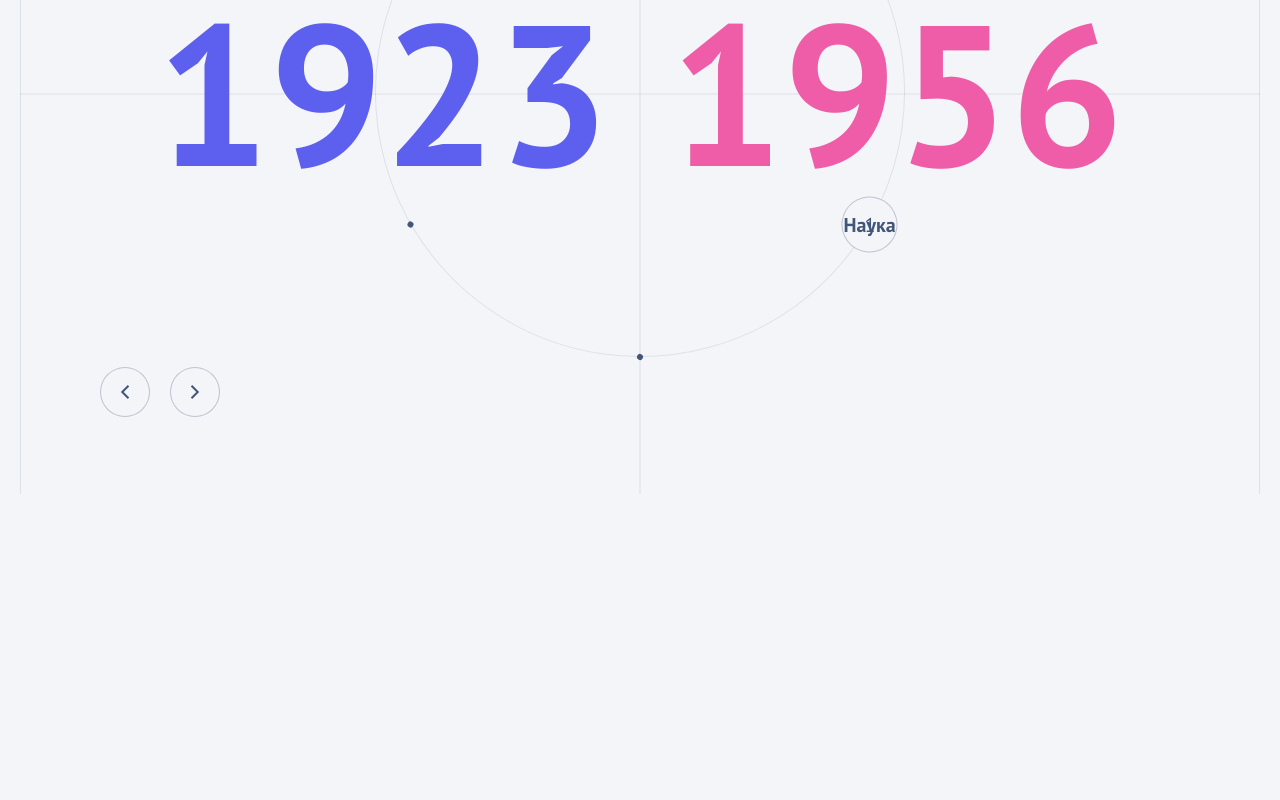
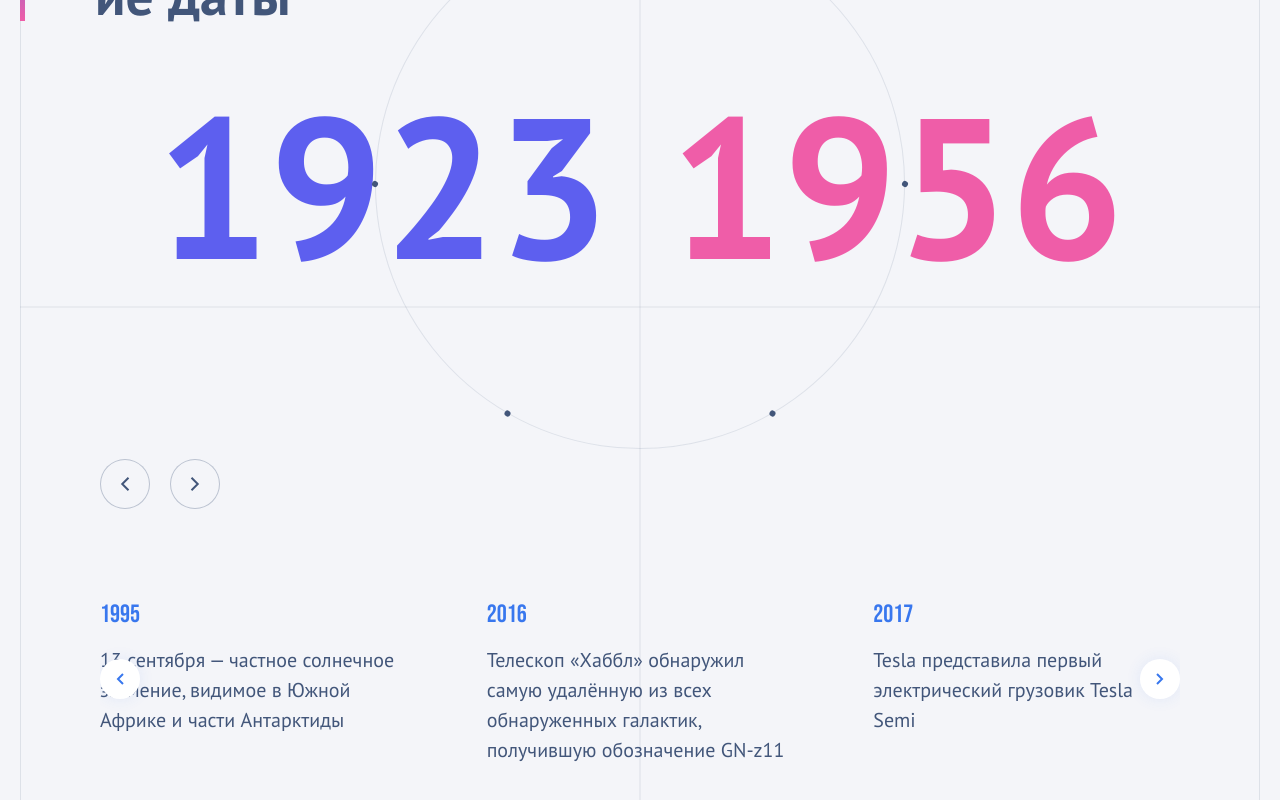
Before and after one commit to Jkerdley/dateswiper, a React app: page / in a window 1280 px wide. Shown: the part 306-1106 px from the top of the page. Before the commit the page ends 800 px from the top, so only its background shows below. Built offline with nearby package versions, Linux system fonts and the light colour scheme.

Commit message:
feat: adds swiper slider and optimize animation with styles

```diff
--- a/src/components/HistoricalDates/Controls.module.scss
+++ b/src/components/HistoricalDates/Controls.module.scss
@@ -19,14 +19,18 @@
 	align-items: center;
 	justify-content: center;
 	cursor: pointer;
-
+	transition: all 0.3s ease;
 	user-select: none;
 	-webkit-user-select: none;
 	-moz-user-select: none;
 	-ms-user-select: none;
 	-webkit-tap-highlight-color: transparent;
 
-	transition: all 0.3s ease;
+	svg {
+		width: 10px;
+		height: 14px;
+		transition: opacity 0.2s ease;
+	}
 	&:hover {
 		background: $light-bg;
 		transform: scale(1.03);
@@ -36,22 +40,11 @@
 		border: 1px solid $primary-color-opacity;
 		background: $light-bg;
 		transform: scale(0.85);
-	}
-
-	svg {
-		width: 10px;
-		height: 14px;
-	}
-}
-
-.prevButton {
-	svg {
-		transform: rotate(0);
-	}
-}
-.nextButton {
-	svg {
-		transform: rotate(0);
+		svg {
+			width: 10px;
+			height: 14px;
+			opacity: 0.2;
+		}
 	}
 }
 
--- a/src/components/HistoricalDates/Controls.tsx
+++ b/src/components/HistoricalDates/Controls.tsx
@@ -9,20 +9,12 @@ interface ControlsProps {
 export const Controls: React.FC<ControlsProps> = ({ onNext, onPrev }) => {
 	return (
 		<div className={styles.controls}>
-			<button
-				className={`${styles.controlButton} ${styles.prevButton}`}
-				onClick={onPrev}
-				aria-label="Предыдущий период"
-			>
+			<button className={`${styles.controlButton}`} onClick={onPrev} aria-label="Предыдущий период">
 				<svg width="10" height="14" viewBox="0 0 10 14" fill="none">
 					<path d="M8.49988 0.750001L2.24988 7L8.49988 13.25" stroke="#42567A" strokeWidth="2" />
 				</svg>
 			</button>
-			<button
-				className={`${styles.controlButton} ${styles.nextButton}`}
-				onClick={onNext}
-				aria-label="Следующий период"
-			>
+			<button className={`${styles.controlButton}`} onClick={onNext} aria-label="Следующий период">
 				<svg width="10" height="14" viewBox="0 0 10 14" fill="none">
 					<path d="M1.50012 0.750001L7.75012 7L1.50012 13.25" stroke="#42567A" strokeWidth="2" />
 				</svg>
--- a/src/components/HistoricalDates/EventCard.module.scss
+++ b/src/components/HistoricalDates/EventCard.module.scss
@@ -2,8 +2,6 @@
 
 .card {
 	min-height: 200px;
-	padding: 20px;
-	border-top: 1px solid rgba($primary-color, 0.2);
 	width: 100%;
 	max-width: 400px;
 }
--- a/src/components/HistoricalDates/EventsSlider.module.scss
+++ b/src/components/HistoricalDates/EventsSlider.module.scss
@@ -1,9 +1,9 @@
 @use '../../styles/variables' as *;
 
-sliderContainer {
+.sliderContainer {
 	grid-area: slider;
 	width: 100%;
-	padding: 20px 0;
+	padding: 20px 80px;
 	overflow: hidden;
 
 	.swiper {
@@ -24,23 +24,33 @@ sliderContainer {
 
 	.sliderControls {
 		display: flex;
-		justify-content: flex-end;
+		width: 100%;
+		justify-content: space-between;
+		position: absolute;
+		top: 30%;
 		gap: 20px;
-		margin-top: 30px;
+		z-index: 50;
 
 		.controlButton {
-			width: 50px;
-			height: 50px;
+			width: 40px;
+			height: 40px;
 			border-radius: 50%;
-			border: 1px solid $primary-color;
+			border: transparent;
 			background: $white;
+			box-shadow: 0 0 15px 0 rgba(56, 119, 238, 0.1);
 			display: flex;
 			align-items: center;
 			justify-content: center;
 			cursor: pointer;
+			will-change: transform;
+			transition: background ease 0.25s, border ease 0.25s, transform ease 0.25s;
 
 			&:hover {
 				background: $light-bg;
+				border: 1px solid $primary-color-opacity;
+			}
+			&:active {
+				transform: scale(0.85);
 			}
 		}
 	}
--- a/src/components/HistoricalDates/EventsSlider.tsx
+++ b/src/components/HistoricalDates/EventsSlider.tsx
@@ -32,7 +32,7 @@ export const EventsSlider = ({ events }: EventsSliderProps) => {
 					// @ts-ignore
 					swiper.params.navigation.nextEl = nextRef.current;
 				}}
-				watchOverflow={true} // Важно для ограничения
+				watchOverflow={true}
 			>
 				{events.map((event) => (
 					<SwiperSlide key={event.id}>
@@ -42,13 +42,25 @@ export const EventsSlider = ({ events }: EventsSliderProps) => {
 
 				<div className={styles.sliderControls}>
 					<button ref={prevRef} className={styles.controlButton}>
-						<svg width="10" height="14" viewBox="0 0 10 14" fill="none">
-							<path d="M8.5 0.75L2.25 7L8.5 13.25" stroke="#42567A" strokeWidth="2" />
+						<svg
+							width="8"
+							height="12"
+							viewBox="0 0 8 12"
+							fill="none"
+							xmlns="http://www.w3.org/2000/svg"
+						>
+							<path d="M7 11L2 6L7 1" stroke="#3877EE" stroke-width="2" />
 						</svg>
 					</button>
 					<button ref={nextRef} className={styles.controlButton}>
-						<svg width="10" height="14" viewBox="0 0 10 14" fill="none">
-							<path d="M1.5 0.75L7.75 7L1.5 13.25" stroke="#42567A" strokeWidth="2" />
+						<svg
+							width="8"
+							height="12"
+							viewBox="0 0 8 12"
+							fill="none"
+							xmlns="http://www.w3.org/2000/svg"
+						>
+							<path d="M1 1L6 6L1 11" stroke="#3877EE" stroke-width="2" />
 						</svg>
 					</button>
 				</div>
--- a/src/components/HistoricalDates/HistoricalDates.module.scss
+++ b/src/components/HistoricalDates/HistoricalDates.module.scss
@@ -51,8 +51,8 @@
 			grid-template-areas:
 				'title'
 				'years'
-				'slider'
-				'controls';
+				'controls'
+				'slider';
 			grid-template-columns: 1fr;
 			gap: 30px;
 		}
--- a/src/components/HistoricalDates/HistoricalDates.tsx
+++ b/src/components/HistoricalDates/HistoricalDates.tsx
@@ -21,6 +21,7 @@ export const HistoricalDates = ({ data }: HistoricalDatesProps) => {
 	const currentPeriod = data[activePeriod];
 
 	return (
+		<>
 			<div className={styles.historicalDates}>
 				<Crosshair />
 				<div className={styles.contentWrapper}>
@@ -37,8 +38,9 @@ export const HistoricalDates = ({ data }: HistoricalDatesProps) => {
 						<YearCounter value={currentPeriod.startYear} color="#5D5FEF" />
 						<YearCounter value={currentPeriod.endYear} color="#EF5DA8" />
 					</div>
-				{/* <EventsSlider events={currentPeriod.events} /> */}
+					<EventsSlider events={currentPeriod.events} />
 				</div>
 			</div>
+		</>
 	);
 };
--- a/src/components/HistoricalDates/TimelinePoint.module.scss
+++ b/src/components/HistoricalDates/TimelinePoint.module.scss
@@ -68,8 +68,7 @@
 
 .tooltip {
 	position: absolute;
-	// left: 80px;
-	transform: translateX(-80px);
+	left: 80px;
 	z-index: 40;
 	white-space: nowrap;
 	display: flex;
@@ -77,7 +76,9 @@
 	backface-visibility: hidden;
 	will-change: transform;
 	opacity: 0;
-	transition: opacity 0.3s ease 0.8s;
+	transition: opacity 0.3s ease-in-out 0.8s;
+	transform-origin: -50px center;
+
 	&.active {
 		opacity: 1;
 		pointer-events: none;
--- a/src/components/HistoricalDates/Title.module.scss
+++ b/src/components/HistoricalDates/Title.module.scss
@@ -8,6 +8,7 @@
 	max-width: 30%;
 	position: absolute;
 	left: 0;
+	top: 100px;
 }
 
 .gradientLine {
--- a/src/components/HistoricalDates/YearCounter.tsx
+++ b/src/components/HistoricalDates/YearCounter.tsx
@@ -8,24 +8,35 @@ interface YearCounterProps {
 
 export const YearCounter = ({ value, color }: YearCounterProps) => {
 	const counterRef = useRef<HTMLDivElement>(null);
+	const animValue = useRef(value);
+
+	const updateText = () => {
+		if (counterRef.current) {
+			counterRef.current.innerText = animValue.current.toString();
+		}
+		requestAnimationFrame(updateText);
+	};
 
 	useEffect(() => {
+		updateText();
+		const animation = gsap.to(animValue, {
+			current: value,
+			duration: 1.75,
+			snap: { current: 1 },
+			ease: 'power3.out',
+			onUpdate: () => {
+				if (counterRef.current) {
+					counterRef.current.innerText = animValue.current.toString();
+				}
+			},
+		});
 		if (counterRef.current) {
-			gsap.to(counterRef.current, {
-				innerText: value,
-				duration: 1.5,
-				snap: { innerText: 1 },
-				onUpdate: function () {
-					const num = Math.floor(Number(this.targets()[0].innerText));
-					this.targets()[0].innerText = num.toString();
-				},
-			});
+			animation;
 		}
+		return () => {
+			animation.kill();
+		};
 	}, [value]);
 
-	return (
-		<div ref={counterRef} className={styles.yearCounter} style={{ color }}>
-			{value}
-		</div>
-	);
+	return <div ref={counterRef} className={styles.yearCounter} style={{ color }} />;
 };
--- a/src/data/historicalData.ts
+++ b/src/data/historicalData.ts
@@ -21,20 +21,36 @@ export const historicalData: TimePeriod[] = [
 		events: [
 			{
 				id: 1,
-				date: '13 сентября',
-				description: 'Частное солнечное затмение, видимое в Южной Африке и части Антарктиды',
+				date: '1995',
+				description:
+					'13 сентября — частное солнечное затмение, видимое в Южной Африке и части Антарктиды',
 			},
 			{
 				id: 2,
 				date: '2016',
-				description: 'Телескоп «Хаббл» обнаружил самую удалённую галактику GN-211',
+				description:
+					'Телескоп «Хаббл» обнаружил самую удалённую из всех обнаруженных галактик, получившую обозначение GN-z11',
 			},
 			{
 				id: 3,
 				date: '2017',
 				description: 'Tesla представила первый электрический грузовик Tesla Semi',
 			},
-			// Дополнительные события...
+			{
+				id: 4,
+				date: '2018',
+				description: 'Tesla представила первый электрический грузовик Tesla Semi',
+			},
+			{
+				id: 5,
+				date: '2022',
+				description: 'Tesla представила первый электрический грузовик Tesla Semi',
+			},
+			{
+				id: 6,
+				date: '2025',
+				description: 'Tesla представила первый электрический грузовик Tesla Semi',
+			},
 		],
 	},
 	{
@@ -45,13 +61,15 @@ export const historicalData: TimePeriod[] = [
 		events: [
 			{
 				id: 1,
-				date: '13 сентября',
-				description: 'Частное солнечное затмение, видимое в Южной Африке и части Антарктиды',
+				date: '2015',
+				description:
+					'13 сентября — частное солнечное затмение, видимое в Южной Африке и части Антарктиды',
 			},
 			{
 				id: 2,
 				date: '2016',
-				description: 'Телескоп «Хаббл» обнаружил самую удалённую галактику GN-211',
+				description:
+					'Телескоп «Хаббл» обнаружил самую удалённую из всех обнаруженных галактик, получившую обозначение GN-z11',
 			},
 			{
 				id: 3,
@@ -64,17 +82,19 @@ export const historicalData: TimePeriod[] = [
 		id: 3,
 		title: 'Фильмы',
 		startYear: 1990,
-		endYear: 2025,
+		endYear: 2005,
 		events: [
 			{
 				id: 1,
-				date: '13 сентября',
-				description: 'Частное солнечное затмение, видимое в Южной Африке и части Антарктиды',
+				date: '1998',
+				description:
+					'13 сентября — частное солнечное затмение, видимое в Южной Африке и части Антарктиды',
 			},
 			{
 				id: 2,
 				date: '2016',
-				description: 'Телескоп «Хаббл» обнаружил самую удалённую галактику GN-211',
+				description:
+					'Телескоп «Хаббл» обнаружил самую удалённую из всех обнаруженных галактик, получившую обозначение GN-z11',
 			},
 			{
 				id: 3,
@@ -86,18 +106,19 @@ export const historicalData: TimePeriod[] = [
 	{
 		id: 4,
 		title: 'Фильмы',
-		startYear: 1990,
-		endYear: 2025,
+		startYear: 2005,
+		endYear: 2009,
 		events: [
 			{
 				id: 1,
-				date: '13 сентября',
+				date: '1995',
 				description: 'Частное солнечное затмение, видимое в Южной Африке и части Антарктиды',
 			},
 			{
 				id: 2,
 				date: '2016',
-				description: 'Телескоп «Хаббл» обнаружил самую удалённую галактику GN-211',
+				description:
+					'Телескоп «Хаббл» обнаружил самую удалённую из всех обнаруженных галактик, получившую обозначение GN-z11',
 			},
 			{
 				id: 3,
@@ -109,12 +130,12 @@ export const historicalData: TimePeriod[] = [
 	{
 		id: 5,
 		title: 'Фильмы',
-		startYear: 1990,
-		endYear: 2025,
+		startYear: 2009,
+		endYear: 2014,
 		events: [
 			{
 				id: 1,
-				date: '13 сентября',
+				date: '1994',
 				description: 'Частное солнечное затмение, видимое в Южной Африке и части Антарктиды',
 			},
 			{
@@ -132,12 +153,12 @@ export const historicalData: TimePeriod[] = [
 	{
 		id: 6,
 		title: 'Фильмы',
-		startYear: 1990,
+		startYear: 2014,
 		endYear: 2025,
 		events: [
 			{
 				id: 1,
-				date: '13 сентября',
+				date: '1996',
 				description: 'Частное солнечное затмение, видимое в Южной Африке и части Антарктиды',
 			},
 			{
--- a/src/utils/angleUtils.ts
+++ b/src/utils/angleUtils.ts
@@ -4,25 +4,14 @@ export interface PointPosition {
 	angle: number;
 }
 
-// export const calculatePointPositions = (count: number, radius: number): PointPosition[] => {
-// 	const angleStep = (2 * Math.PI) / count;
-// 	return Array.from({ length: count }).map((_, i) => {
-// 		const angle = i * angleStep - Math.PI / 2;
-// 		return {
-// 			x: radius * Math.cos(angle),
-// 			y: radius * Math.sin(angle),
-// 			angle: angle * (180 / Math.PI),
-// 		};
-// 	});
-// };
 export const calculatePointPositions = (count: number, radius: number): PointPosition[] => {
-	return Array.from({ length: count }, (_, i) => {
-		const angle = (360 / count) * i;
-		const rad = (angle * Math.PI) / 180;
+	const angleStep = (2 * Math.PI) / count;
+	return Array.from({ length: count }).map((_, i) => {
+		const angle = i * angleStep - Math.PI / 2;
 		return {
-			x: Math.cos(rad) * radius,
-			y: Math.sin(rad) * radius,
-			angle: angle,
+			x: radius * Math.cos(angle),
+			y: radius * Math.sin(angle),
+			angle: angle * (180 / Math.PI),
 		};
 	});
 };
```
Lines whose indentation alone changed are shown as unchanged.
